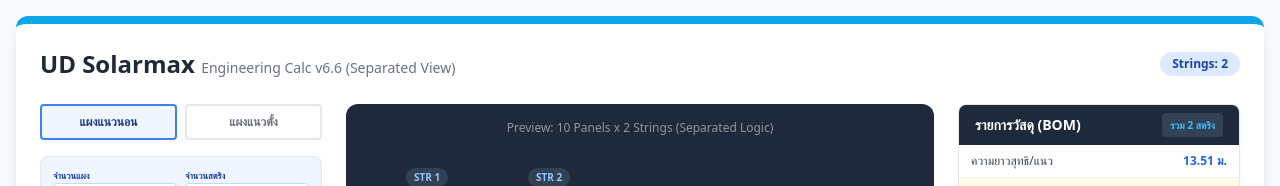
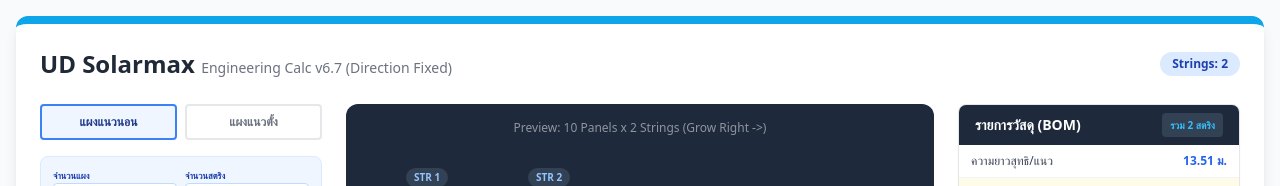
Before and after one commit to udsolarmax/udsolarmax_pv_calulation, a React (Create React App) app: page / in a window 1280 px wide. Shown: the top 186 px of the page. Built offline with nearby package versions, Linux system fonts and the light colour scheme.

Commit message:
Update App.js

```diff
--- a/src/App.js
+++ b/src/App.js
@@ -43,7 +43,7 @@ export default function App() {
       <div className="bg-white p-4 md:p-6 rounded-xl shadow-lg w-full max-w-7xl border-t-8 border-[#0ea5e9]">
         <div className="flex flex-col md:flex-row justify-between items-center mb-6">
           <h1 className="text-xl md:text-2xl font-bold text-gray-800">
-            UD Solarmax <span className="block md:inline text-xs md:text-sm font-normal text-gray-500">Engineering Calc v6.6 (Separated View)</span>
+            UD Solarmax <span className="block md:inline text-xs md:text-sm font-normal text-gray-500">Engineering Calc v6.7 (Direction Fixed)</span>
           </h1>
           <div className="mt-2 md:mt-0 px-3 py-1 bg-blue-100 text-blue-800 rounded-full text-xs font-bold">
              Strings: {strings}
@@ -107,31 +107,43 @@ export default function App() {
 
           {/* --- ตรงกลาง: Visualization (6/12) --- */}
           <div className="lg:col-span-6 bg-slate-800 rounded-xl p-4 flex flex-col relative min-h-[500px]">
-             <div className="text-xs text-white opacity-50 mb-4 text-center">Preview: {panels} Panels x {strings} Strings (Separated Logic)</div>
 
-             {/* Container หลัก: เรียงสตริงไปทางขวาเสมอ */}
-             <div className="flex flex-row gap-6 w-full h-full overflow-x-auto p-4 items-start">
+             {/* Dynamic Title */}
+             <div className="text-xs text-white opacity-50 mb-4 text-center">
+                Preview: {panels} Panels x {strings} Strings
+                {mode === 'landscape' ? ' (Grow Right ->)' : ' (Grow Down v)'}
+             </div>
+
+             {/* OUTER CONTAINER: ส่วนควบคุมทิศทางสตริง (String Direction)
+                - Landscape: flex-row (เรียงไปทางขวา)
+                - Portrait: flex-col (เรียงลงข้างล่าง) << แก้ไขตรงนี้แยกกันชัดเจน
+             */}
+             <div className={`
+                flex gap-6 w-full h-full p-4 items-start
+                ${mode === 'landscape' ? 'flex-row overflow-x-auto' : 'flex-col overflow-y-auto'}
+             `}>
 
                 {[...Array(strings > 0 ? strings : 1)].map((_, s) => (
                   <div key={s} className="shrink-0 flex flex-col items-center">
+
+                    {/* Label */}
                     <div className="text-[10px] text-blue-300 mb-2 font-bold bg-slate-700 px-2 py-0.5 rounded-full">STR {s+1}</div>
 
-                    {/* ======================================================= */}
-                    {/* ส่วนแยกคำสั่งการแสดงผล (Separated Rendering Logic)       */}
-                    {/* ======================================================= */}
-
+                    {/* INNER CONTAINER: ส่วนควบคุมแผงใน 1 สตริง (Panel Arrangement)
+                    */}
                     {mode === 'landscape' ? (
-                        // ---------------------------------------------
-                        // 1. โซนสำหรับ "แผงแนวนอน" (Landscape) เท่านั้น
-                        // ---------------------------------------------
+                        // ============================================
+                        // MODE: LANDSCAPE (แผงแนวนอน)
+                        // - แผงเรียงซ้อนกันเป็นตึก (flex-col)
+                        // - สตริงเพิ่มไปทางขวา (Outer=Row)
+                        // ============================================
                         <div className="flex flex-col bg-slate-700/30 p-2 rounded-lg border border-slate-600/50 justify-start gap-px md:gap-1">
                             {[...Array(panels > 0 ? panels : 0)].map((_, i) => (
                               <div
                                 key={i}
                                 style={{
-                                    // *** จุดแก้ไขขนาด แผงแนวนอน (Landscape Size) ***
-                                    width: '80px',   // แก้ตรงนี้ได้เลย ไม่กระทบแนวตั้ง
-                                    height: '40px',  // ค่านี้ที่คุณแจ้งว่าโอเค (50->40)
+                                    width: '80px',   // ปรับขนาดได้อิสระ
+                                    height: '40px',
                                     aspectRatio: '3/2'
                                 }}
                                 className="bg-[#0ea5e9] border border-white/20 shadow-sm relative shrink-0 transition-all hover:bg-blue-400"
@@ -144,17 +156,18 @@ export default function App() {
 
                     ) : (
 
-                        // ---------------------------------------------
-                        // 2. โซนสำหรับ "แผงแนวตั้ง" (Portrait) เท่านั้น
-                        // ---------------------------------------------
-                        <div className="flex flex-row bg-slate-700/30 p-2 rounded-lg border border-slate-600/50 justify-start gap-px md:gap-1">
+                        // ============================================
+                        // MODE: PORTRAIT (แผงแนวตั้ง)
+                        // - แผงเรียงต่อกันเป็นแถวยาว (flex-row) << แก้ใหม่ตามสั่ง
+                        // - สตริงเพิ่มลงข้างล่าง (Outer=Col)
+                        // ============================================
+                        <div className="flex flex-row bg-slate-700/30 p-2 rounded-lg border border-slate-600/50 justify-start gap-px md:gap-1 max-w-full overflow-x-hidden">
                             {[...Array(panels > 0 ? panels : 0)].map((_, i) => (
                               <div
                                 key={i}
                                 style={{
-                                    // *** จุดแก้ไขขนาด แผงแนวตั้ง (Portrait Size) ***
-                                    width: '40px',   // แก้ตรงนี้ได้เลย ไม่กระทบแนวนอน
-                                    height: '80px',  // กลับมาใช้ค่าเดิมที่เคยสวยงาม
+                                    width: '40px',   // ปรับขนาดได้อิสระ
+                                    height: '80px',
                                     aspectRatio: '2/3'
                                 }}
                                 className="bg-[#0ea5e9] border border-white/20 shadow-sm relative shrink-0 transition-all hover:bg-blue-400"
```
